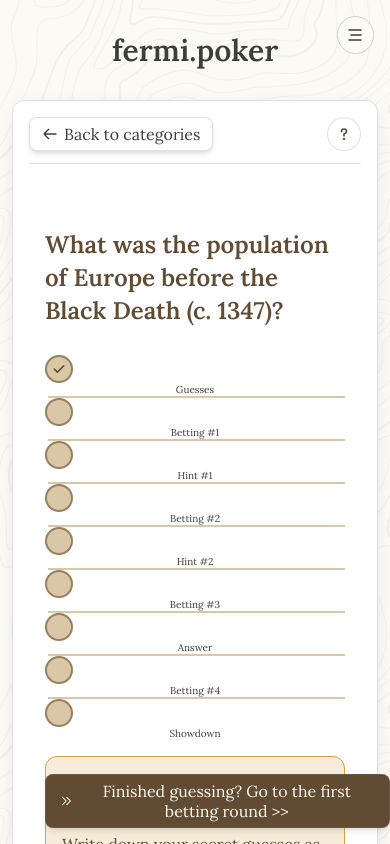
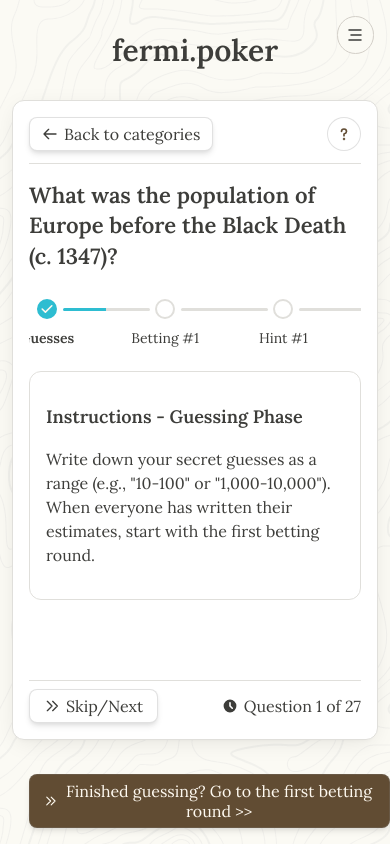
Before and after one commit to danielfetz/fermi-poker-questions, a React (Create React App) app: page /play in a window 390 px wide. Shown: the top 844 px of the page. Built offline with nearby package versions, Linux system fonts and the light colour scheme.

Commit message:
Update styles.css

```diff
--- a/src/styles.css
+++ b/src/styles.css
@@ -220,7 +220,7 @@ header.pt-28 {
 }
 
 .dark .category-button.active {
-  background-color: var(--golden-dark);
+  background-color: #2ebdd1;
   font-weight: bold;
   color: var(--dark-surface);
 }
@@ -283,7 +283,7 @@ header.pt-28 {
 }
 
 .dark .answer-notification {
-  background-color: var(--golden-dark);
+  background-color: #2ebdd1;
   border: 1px solid var(--golden-accent);
   color: var(--dark-surface);
 }
@@ -353,13 +353,13 @@ header.pt-28 {
 }
 
 .dark .confirm-btn {
-  background-color: var(--golden-dark);
+  background-color: #2ebdd1;
   color: var(--dark-surface);
   border: 1px solid var(--golden-accent);
 }
 
 .dark .confirm-btn:hover {
-  background-color: var(--golden-accent);
+  background-color: #2ebdd1;
 }
 
 /* Dark Mode Toggle */
@@ -374,7 +374,7 @@ header.pt-28 {
 }
 
 .dark .dark-mode-toggle {
-  color: var(--golden-accent);
+  color: #2ebdd1;
   border-color: var(--dark-border);
 }
 
@@ -533,21 +533,21 @@ header.pt-28 {
 }
 
 .dark .start-game-button {
-  background-color: var(--golden-dark);
+  background-color: #2ebdd1;
   color: var(--dark-bg);
   border: 1px solid var(--golden-accent);
   border-bottom-width: 3px;
 }
 
 .light .start-game-button:hover {
-  background-color: var(--golden-dark);
+  background-color: #2ebdd1;
   color: var(--warm-cream);
   transform: translateY(-2px);
   box-shadow: 0 6px 16px rgba(0, 0, 0, 0.15);
 }
 
 .dark .start-game-button:hover {
-  background-color: var(--golden-accent);
+  background-color: #2ebdd1;
   transform: translateY(-2px);
   box-shadow: 0 6px 16px rgba(0, 0, 0, 0.3);
 }
@@ -657,7 +657,7 @@ header.pt-28 {
   content: "";
   position: absolute;
   height: 1px;
-  background-color: var(--golden-accent);
+  background-color: #2ebdd1;
   opacity: 0.5;
   top: 50%;
   width: 20px;
@@ -694,8 +694,8 @@ header.pt-28 {
 
 .dark .hint-number {
   background-color: var(--dark-soft);
-  color: var(--golden-accent);
-  border-color: var(--golden-dark);
+  color: #2ebdd1;
+  border-color: #2ebdd1;
 }
 
 .hint-number::before {
@@ -722,8 +722,8 @@ header.pt-28 {
 
 .dark .hint-number-small {
   background-color: var(--dark-soft);
-  color: var(--golden-accent);
-  border-color: var(--golden-dark);
+  color: #2ebdd1;
+  border-color: #2ebdd1;
 }
 
 .answer-letter-container {
@@ -737,7 +737,7 @@ header.pt-28 {
   content: "";
   position: absolute;
   height: 1px;
-  background-color: var(--golden-dark);
+  background-color: #2ebdd1;
   opacity: 0.5;
   top: 50%;
   width: 25px;
@@ -774,8 +774,8 @@ header.pt-28 {
 
 .dark .answer-letter {
   background-color: var(--dark-soft);
-  color: var(--golden-accent);
-  border-color: var(--golden-accent);
+  color: #2ebdd1;
+  border-color: #2ebdd1;
 }
 
 .answer-letter::before {
@@ -801,9 +801,9 @@ header.pt-28 {
 }
 
 .dark .answer-letter-small {
-  background-color: var(--golden-dark);
+  background-color: #2ebdd1;
   color: var(--dark-bg);
-  border-color: var(--golden-accent);
+  border-color: #2ebdd1;
 }
 
 /* Animations */
@@ -1222,7 +1222,7 @@ header.pt-28 {
 }
 
 .text-xs {
-  font-size: 0.75rem;
+  font-size: 14px;
   line-height: 1rem;
 }
 
@@ -1394,7 +1394,7 @@ header.pt-28 {
 }
 
 .hover\:text-golden-accent:hover {
-  color: var(--golden-accent);
+  color: #2ebdd1;
 }
 
 /* Responsive utilities */
@@ -1785,67 +1785,33 @@ header.pt-28 {
 
 .light .source-link:hover {
   background-color: var(--golden-light);
-  border-color: var(--golden-dark);
+  border-color: #2ebdd1;
 }
 
 .dark .source-link:hover {
   background-color: var(--dark-soft);
-  border-color: var(--golden-accent);
+  border-color: #2ebdd1;
 }
 
 .source-link:active {
   transform: translateY(1px);
 }
-
-
-
 
 /* Question Overlay Styles */
 .question-overlay-content {
   min-height: 400px;
-  padding: 2rem 1rem;
-}
-
-.dark .question-overlay-content {
-  /* Inherits from main content area */
 }
 
 .question-overlay-title {
-  color: var(--rich-brown);
-}
-
-.dark .question-overlay-title {
-  color: var(--dark-text);
-}
-
-.question-overlay-category {
-  color: var(--rich-brown);
-  opacity: 0.8;
-}
-
-.dark .question-overlay-category {
-  color: var(--dark-text);
-  opacity: 0.8;
+  font-size: 22px;
 }
 
 .question-overlay-instructions {
-  background-color: rgba(212, 162, 68, 0.2);
-  border: 1px solid var(--golden-accent);
+  border: 1.5px solid var(--graylight-border);
 }
 
 .dark .question-overlay-instructions {
-  background-color: rgba(212, 162, 68, 0.15);
-  border-color: var(--dark-border);
-}
-
-.question-overlay-instructions h2,
-.question-overlay-instructions p {
-  color: var(--rich-brown);
-}
-
-.dark .question-overlay-instructions h2,
-.dark .question-overlay-instructions p {
-  color: var(--dark-text);
+  border: 1.5px solid var(--dark-border);
 }
 
 .question-overlay-timer {
@@ -1866,7 +1832,7 @@ header.pt-28 {
 }
 
 .question-overlay-progress-bar {
-  background-color: var(--golden-accent);
+  background-color: #2ebdd1;
 }
 
 .question-overlay-skip-btn {
@@ -1887,145 +1853,130 @@ header.pt-28 {
   background-color: var(--dark-hover);
 }
 
-
-
-
 .question-overlay-instructions ul {
-  color: var(--rich-brown);
-  text-align: left;
   margin: 0 auto;
-  display: inline-block;
-}
-
-.dark .question-overlay-instructions ul {
-  color: var(--dark-text);
 }
 
 .question-overlay-instructions li {
   margin-bottom: 0.5rem;
 }
-
-
-
-
-/* New Progress Stepper Styles */
+/* Fixed Progress Stepper Styles - Match Reference Design */
 .progress-stepper {
   padding: 1rem 0;
 }
 
-.stepper-container {
+.stepper-wrapper {
+  overflow-x: auto;
+  overflow-y: visible;
+  width: 100%;
+  padding-bottom: 1.5rem; /* Add padding for scrollbar space */
+}
+
+.stepper-track {
   display: flex;
   align-items: flex-start;
-  justify-content: center;
-  max-width: 600px;
-  margin: 0 auto;
-}
-
-.stepper-item {
-  flex: 1;
+  justify-content: flex-start;
+  min-width: 1200px; /* Ensure minimum width for all 5 steps */
+  width: max-content;
+  padding: 0 1rem;
+}
+
+.stepper-step {
   display: flex;
   flex-direction: column;
   align-items: center;
   position: relative;
-}
-
-.stepper-item:last-child {
-  flex: 0 0 auto;
-}
-
-.stepper-top {
-  display: flex;
-  align-items: center;
-  width: 100%;
-  margin-bottom: 0.75rem;
+  z-index: 2;
+  flex-shrink: 0; /* Prevent shrinking */
 }
 
 .stepper-circle {
-  width: 1.75rem;
-  height: 1.75rem;
+  width: 2rem;
+  height: 2rem;
   border-radius: 50%;
   display: flex;
   align-items: center;
   justify-content: center;
   font-weight: bold;
-  font-size: 0.75rem;
+  font-size: 0.875rem;
   transition: all 0.3s ease;
   border: 2px solid;
-  flex-shrink: 0;
-  margin-right: 3px;
-}
-
-.stepper-item:last-child .stepper-circle {
-  margin-right: 0;
+  margin-bottom: 0.75rem;
+  position: relative;
+  z-index: 2;
+}
+
+.stepper-label {
+  font-size: 14px;
+  font-weight: medium;
+  text-align: center;
+  line-height: 1.2;
+  white-space: nowrap;
+  min-width: 80px; /* Ensure consistent spacing */
 }
 
 .stepper-line {
   flex: 1;
-  height: 2px;
+  height: 3px; /* Increased from 2px to 4px */
+  margin: 1rem 0.25rem 0 0.25rem;
   transition: all 0.3s ease;
-  margin-left: 3px;
-}
-
-.stepper-label {
-  font-size: 0.75rem;
-  font-weight: medium;
-  text-align: center;
-  line-height: 1.3;
-  width: 100%;
+  position: relative;
+  top: 0;
+  min-width: 87px; /* Ensure consistent line length */
+  border-radius: 8px;
+}
+
+/* Half-active line styling for outgoing lines from active step */
+.stepper-line.half-active {
+  background: linear-gradient(to right, #2ebdd1 50%, var(--graylight-border) 50%);
+}
+
+.dark .stepper-line.half-active {
+  background: linear-gradient(to right, #2ebdd1 50%, var(--dark-border) 50%);
 }
 
 /* Light mode styles */
-.light .stepper-item {
-  color: var(--medium-brown);
-}
-
-.light .stepper-item.active {
-  color: var(--rich-brown);
-}
-
-.light .stepper-item.completed {
-  color: var(--golden-dark);
+.light .stepper-step.active {
+  font-weight: 600;
 }
 
 .light .stepper-circle {
-  background-color: var(--soft-brown);
-  border-color: var(--medium-brown);
-  color: var(--rich-brown);
-}
-
-.light .stepper-item.active .stepper-circle {
-  background-color: var(--golden-accent);
-  border-color: var(--golden-dark);
-  color: var(--rich-brown);
-}
-
-.light .stepper-item.completed .stepper-circle {
-  background-color: var(--golden-dark);
-  border-color: var(--golden-dark);
+  border-color: var(--graylight-border);
+}
+
+.light .stepper-step.active .stepper-circle {
+  background-color: #2ebdd1;
+  border-color: #2ebdd1;
   color: var(--warm-cream);
 }
 
+.light .stepper-step.completed .stepper-circle {
+  background-color: #2ebdd1;
+  border-color: #2ebdd1;
+  color: var(--warm-cream);
+}
+
 .light .stepper-line {
-  background-color: var(--soft-brown);
+  background-color: var(--graylight-border);
 }
 
 .light .stepper-line.completed {
-  background-color: var(--golden-dark);
+  background-color: #2ebdd1;
 }
 
 /* Dark mode styles */
-.dark .stepper-item {
+.dark .stepper-step {
   color: var(--dark-text);
   opacity: 0.6;
 }
 
-.dark .stepper-item.active {
+.dark .stepper-step.active {
   color: var(--dark-text);
   opacity: 1;
 }
 
-.dark .stepper-item.completed {
-  color: var(--golden-accent);
+.dark .stepper-step.completed {
+  color: #2ebdd1;
   opacity: 1;
 }
 
@@ -2035,15 +1986,15 @@ header.pt-28 {
   color: var(--dark-text);
 }
 
-.dark .stepper-item.active .stepper-circle {
-  background-color: var(--golden-accent);
-  border-color: var(--golden-accent);
+.dark .stepper-step.active .stepper-circle {
+  background-color: #2ebdd1;
+  border-color: #2ebdd1;
   color: var(--rich-brown);
 }
 
-.dark .stepper-item.completed .stepper-circle {
-  background-color: var(--golden-accent);
-  border-color: var(--golden-accent);
+.dark .stepper-step.completed .stepper-circle {
+  background-color: #2ebdd1;
+  border-color: #2ebdd1;
   color: var(--rich-brown);
 }
 
@@ -2052,22 +2003,47 @@ header.pt-28 {
 }
 
 .dark .stepper-line.completed {
-  background-color: var(--golden-accent);
+  background-color: #2ebdd1;
 }
 
 /* Responsive adjustments */
 @media (max-width: 640px) {
   .stepper-circle {
-    width: 1.5rem;
-    height: 1.5rem;
-    font-size: 0.625rem;
+    width: 1rem;
+    height: 1rem;
   }
 
   .stepper-label {
-    font-size: 0.625rem;
+    font-size: 14px;
+    min-width: 60px;
+    position: absolute;
+    margin-top: 31px;
   }
 
-  .stepper-container {
-    max-width: 400px;
+  .stepper-track {
+    min-width: 900px; /* Smaller minimum width for mobile */
+    padding: 0 0.5rem;
   }
-}
+
+  .stepper-line {
+    margin: 0.55rem 0.35rem 0 0.35rem;
+    min-width: 87px;
+  }
+}
+
+/* Hint display styles within overlay */
+.question-overlay-instructions .bg-hint-back {
+  background-color: var(--hint-back);
+}
+
+.dark .question-overlay-instructions .bg-hint-back {
+  background-color: var(--dark-surface);
+}
+
+.question-overlay-instructions .border-hint-border {
+  border-color: var(--hint-border);
+}
+
+.dark .question-overlay-instructions .border-hint-border {
+  border-color: var(--dark-border);
+}
```
